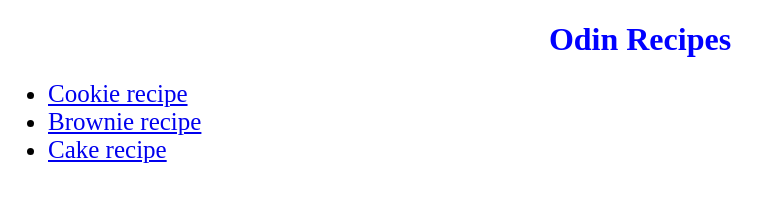
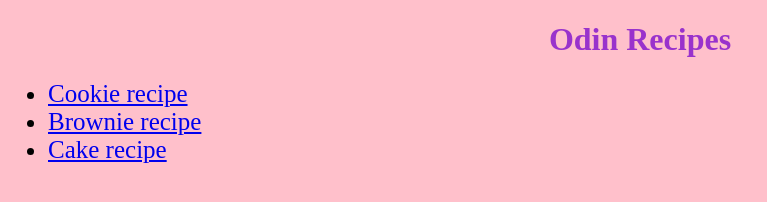
Before and after one commit to amnaashraf0/odin-recipes, a plain HTML site: page index.html in a window 1280 px wide. Shown: the whole page, without its empty margins (0-767 px from the left). Drawn offline with Linux system fonts and the light colour scheme.

Commit message:
Add more css

```diff
--- a/style.css
+++ b/style.css
@@ -1,6 +1,10 @@
+body{
+    background-color: pink;
+}
+
 .title{
     text-align: center;
-    color: blue;
+    color: darkorchid;
 }
 
 .recipe{
```
